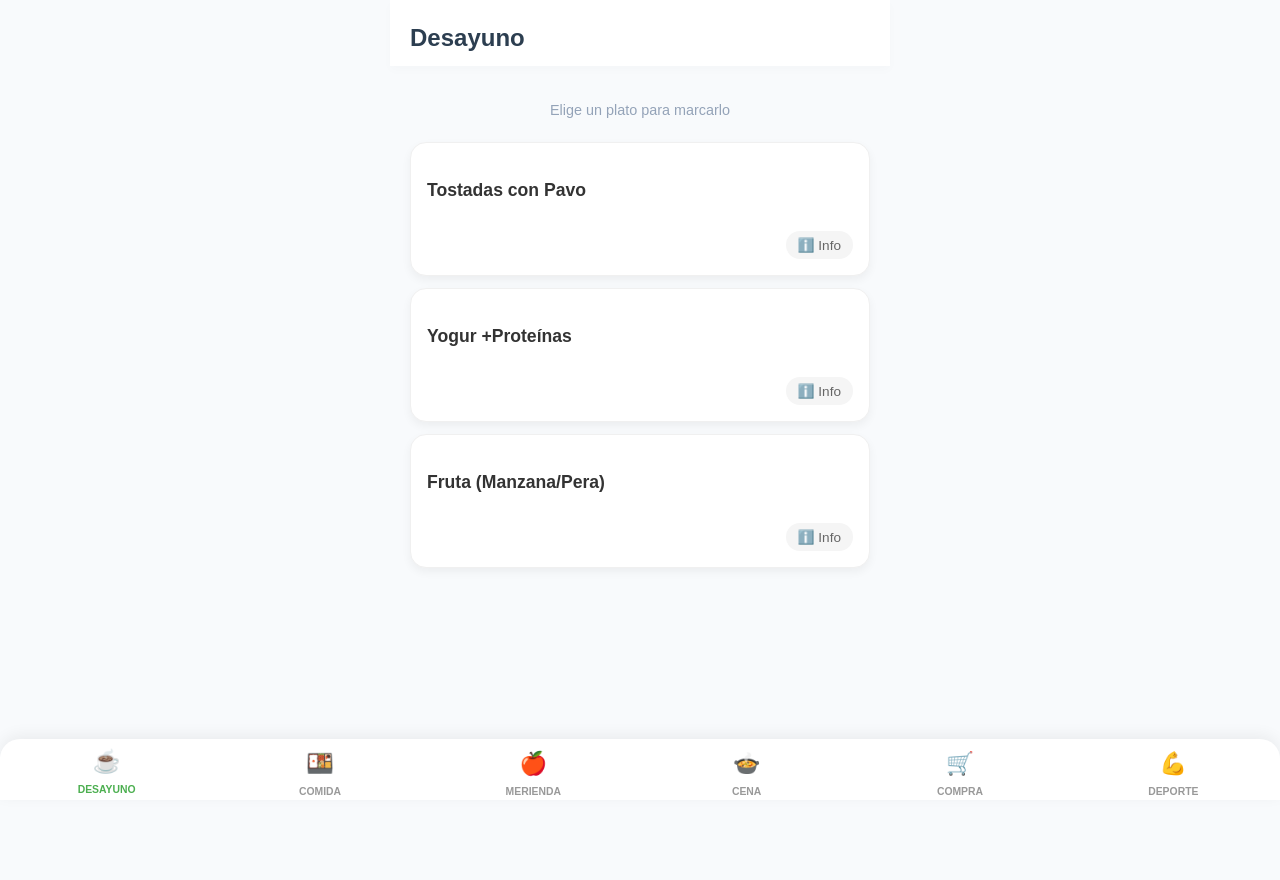
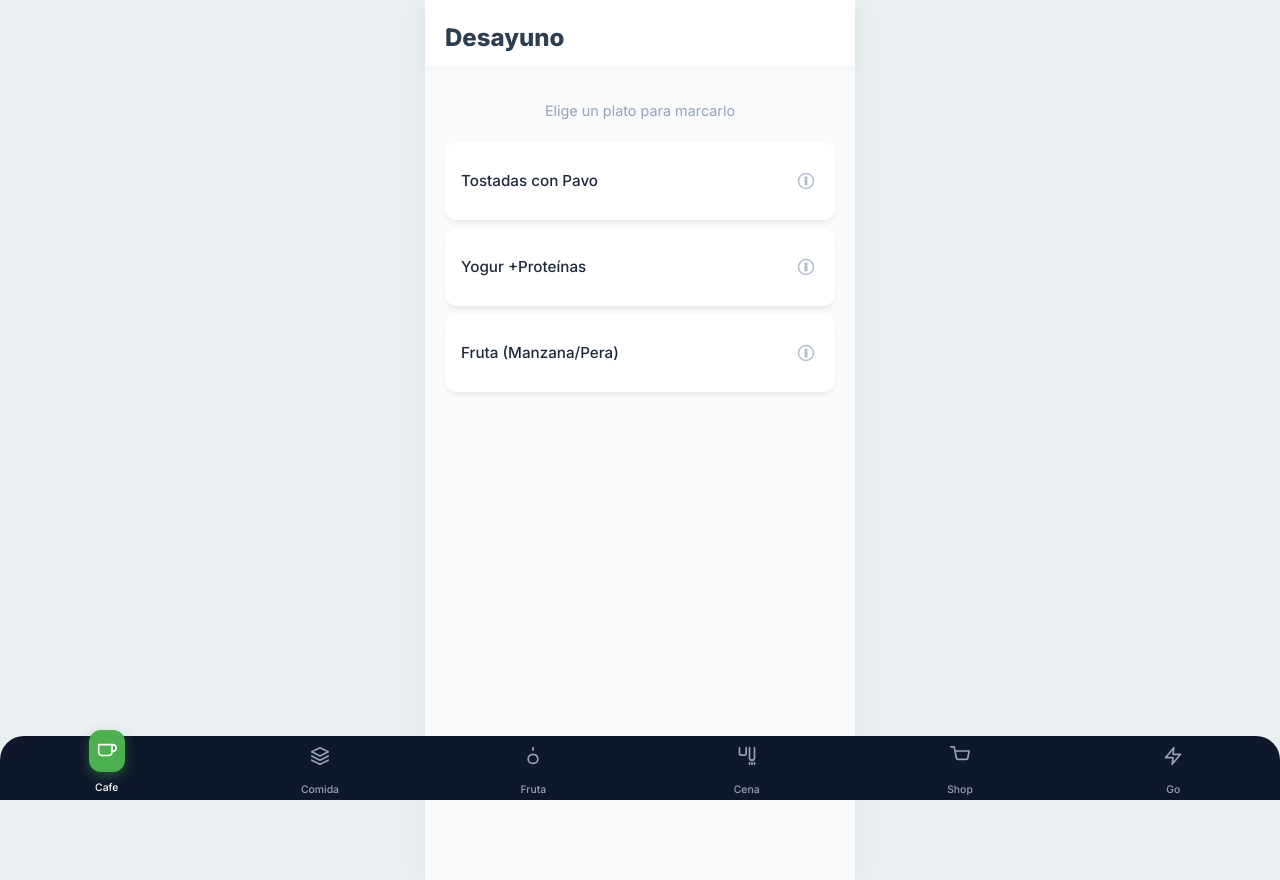
Before and after one commit to condrado/salud, a Vue app: page / in a window 1280 px wide. Built offline with nearby package versions, Linux system fonts and the light colour scheme.

Commit message:
Diseño Premium Minimalista y Ultracompacto

```diff
--- a/src/App.vue
+++ b/src/App.vue
@@ -14,8 +14,8 @@ const handleNavigation = (view) => {
 </script>
 
 <template>
-  <div class="app-container">
-    <!-- Renderizado condicional para evitar dependencias externas como vue-router en este paso simple -->
+  <div class="app-wrapper">
+    <div class="mobile-container">
       <template v-if="['desayuno', 'comida', 'merienda', 'cena'].includes(activeView)">
         <MealsView :viewType="activeView" :key="activeView" />
       </template>
@@ -30,25 +30,41 @@ const handleNavigation = (view) => {
 
       <BottomNav :activeView="activeView" @navigate="handleNavigation" />
     </div>
+  </div>
 </template>
 
 <style>
-/* Estilos globales y reset específicos de la aplicación premium */
+@import url('https://fonts.googleapis.com/css2?family=Inter:wght@400;500;600;800&display=swap');
+
 :root {
-  --primary-color: #4CAF50;
-  --bg-color: #f8fafc;
+  --primary: #4CAF50;
+  --bg: #f8fafc;
+  --surface: #ffffff;
+  --text-main: #0f172a;
+  --text-muted: #64748b;
 }
 
 body {
   margin: 0;
   padding: 0;
-  font-family: 'Outfit', sans-serif; /* Si estuviera disponible, si no sans-serif */
-  background-color: var(--bg-color);
-  -webkit-font-smoothing: antialiased;
+  background-color: #eaeff2;
+  font-family: 'Inter', sans-serif;
+  color: var(--text-main);
+  overscroll-behavior: none;
 }
 
-.app-container {
-  max-width: 500px;
-  margin: 0 auto;
+.app-wrapper {
+  display: flex;
+  justify-content: center;
+  min-height: 100vh;
+}
+
+.mobile-container {
+  width: 100%;
+  max-width: 430px; /* Tamaño iPhone Max */
+  background: var(--bg);
+  min-height: 100vh;
+  position: relative;
+  box-shadow: 0 0 40px rgba(0,0,0,0.05);
 }
 </style>
--- /dev/null
+++ b/src/components/atoms/AppIcon.vue
@@ -0,0 +1,34 @@
+<script setup>
+const props = defineProps({
+  name: { type: String, required: true },
+  size: { type: [Number, String], default: 24 },
+  color: { type: String, default: 'currentColor' }
+});
+
+// Definición de paths SVG para iconos elegantes
+const icons = {
+  coffee: 'M18 8h1a4 4 0 0 1 0 8h-1M2 8h16v9a4 4 0 0 1-4 4H6a4 4 0 0 1-4-4V8z',
+  lunch: 'M12 2L2 7l10 5 10-5-10-5zM2 17l10 5 10-5M2 12l10 5 10-5',
+  apple: 'M12 20.94c1.88 0 3.39-.49 4.38-1.42 1-.95 1.42-2.3 1.42-3.83 0-1.74-.53-3.08-1.55-4.11-1.02-1.02-2.37-1.58-4.25-1.58-1.88 0-3.23.56-4.25 1.58-1.02 1.03-1.55 2.37-1.55 4.11 0 1.53.42 2.88 1.42 3.83.99.93 2.5 1.42 4.38 1.42z M12 5V2',
+  dinner: 'M3 2v7c0 1.1.9 2 2 2h4a2 2 0 0 0 2-2V2 M15 2v12a3 3 0 0 0 6 0V2 M18 20v2 M15 20v2 M21 20v2',
+  cart: 'M1 1h4l2.68 13.39a2 2 0 0 0 2 1.61h9.72a2 2 0 0 0 2-1.61L23 6H6',
+  bolt: 'M13 2L3 14h9l-1 8 10-12h-9l1-8z',
+  info: 'M12 22C6.477 22 2 17.523 2 12S6.477 2 12 2s10 4.477 10 10-4.477 10-10 10zm-1-11v6h2v-6h-2zm0-4v2h2V7h-2z'
+};
+</script>
+
+<template>
+  <svg
+    xmlns="http://www.w3.org/2000/svg"
+    :width="size"
+    :height="size"
+    viewBox="0 0 24 24"
+    fill="none"
+    :stroke="color"
+    stroke-width="2"
+    stroke-linecap="round"
+    stroke-linejoin="round"
+  >
+    <path :d="icons[name]" />
+  </svg>
+</template>
--- a/src/components/molecules/MealCard.vue
+++ b/src/components/molecules/MealCard.vue
@@ -1,6 +1,7 @@
 <script setup>
 import { actions } from '@/store';
 import AppBadge from '@/components/atoms/AppBadge.vue';
+import AppIcon from '@/components/atoms/AppIcon.vue';
 
 const props = defineProps({
   meal: { type: Object, required: true },
@@ -16,61 +17,69 @@ const handleIncrement = () => {
 
 <template>
   <div class="meal-card" @click="handleIncrement">
-    <div class="card-content">
+    <div class="main-info">
       <span class="meal-name">{{ meal.name }}</span>
       <AppBadge :count="meal.count" />
     </div>
-    <button class="info-btn" @click.stop="$emit('show-info', meal)">
-      ℹ️ Info
-    </button>
+
+    <div class="actions">
+      <button class="info-icon-btn" @click.stop="$emit('show-info', meal)">
+        <AppIcon name="info" size="18" color="#94a3b8" />
+      </button>
+    </div>
   </div>
 </template>
 
 <style scoped>
 .meal-card {
   background: white;
-  border-radius: 16px;
-  padding: 16px;
-  margin-bottom: 12px;
+  border-radius: 12px;
+  padding: 12px 16px;
+  margin-bottom: 8px; /* Tighter spacing */
   display: flex;
-  flex-direction: column;
+  align-items: center;
   justify-content: space-between;
-  box-shadow: 0 4px 10px rgba(0,0,0,0.05);
-  border: 1px solid #f0f0f0;
-  transition: transform 0.1s ease, box-shadow 0.2s ease;
+  box-shadow: 0 4px 6px -1px rgba(0, 0, 0, 0.05), 0 2px 4px -1px rgba(0, 0, 0, 0.03);
+  transition: all 0.15s ease-out;
   user-select: none;
-  -webkit-tap-highlight-color: transparent;
-  cursor: pointer;
-  min-height: 100px;
+  min-height: 54px; /* Very compact height */
 }
 
 .meal-card:active {
-  transform: scale(0.97);
-  box-shadow: 0 2px 5px rgba(0,0,0,0.1);
-  background: #fdfdfd;
+  transform: scale(0.98);
+  background: #f1f5f9;
 }
 
-.card-content {
+.main-info {
   display: flex;
-  justify-content: space-between;
   align-items: center;
+  gap: 12px;
   flex: 1;
 }
 
 .meal-name {
-  font-weight: 600;
-  font-size: 1.1rem;
-  color: #333;
+  font-weight: 500;
+  font-size: 0.95rem;
+  color: #1e293b;
+  line-height: 1.2;
 }
 
-.info-btn {
-  align-self: flex-end;
-  background: #f5f5f5;
+.actions {
+  display: flex;
+  align-items: center;
+}
+
+.info-icon-btn {
+  background: transparent;
   border: none;
-  padding: 6px 12px;
-  border-radius: 20px;
-  font-size: 0.85rem;
-  color: #666;
-  margin-top: 10px;
+  padding: 4px;
+  display: flex;
+  align-items: center;
+  justify-content: center;
+  opacity: 0.7;
+}
+
+.info-icon-btn:hover {
+  opacity: 1;
 }
 </style>
--- a/src/components/molecules/ShoppingItem.vue
+++ b/src/components/molecules/ShoppingItem.vue
@@ -11,60 +11,58 @@ const handleToggle = () => {
 </script>
 
 <template>
-  <div class="shopping-item" :class="{ checked: item.checked }" @click="handleToggle">
-    <div class="checkbox">
-      <span v-if="item.checked">✓</span>
-    </div>
-    <span class="item-name">{{ item.name }}</span>
+  <div class="compact-shopping-item" :class="{ checked: item.checked }" @click="handleToggle">
+    <div class="dot-indicator"></div>
+    <span class="item-label">{{ item.name }}</span>
   </div>
 </template>
 
 <style scoped>
-.shopping-item {
+.compact-shopping-item {
   display: flex;
   align-items: center;
-  padding: 14px 16px;
+  padding: 10px 14px;
   background: white;
-  border-radius: 12px;
-  margin-bottom: 8px;
-  box-shadow: 0 2px 4px rgba(0,0,0,0.02);
-  transition: all 0.2s;
+  border-radius: 8px;
+  box-shadow: 0 1px 2px rgba(0,0,0,0.03);
   cursor: pointer;
-  user-select: none;
+  transition: all 0.2s cubic-bezier(0.4, 0, 0.2, 1);
+  border-left: 3px solid transparent;
 }
 
-.shopping-item:active {
-  transform: scale(0.98);
-  opacity: 0.8;
+.dot-indicator {
+  width: 8px;
+  height: 8px;
+  border-radius: 50%;
+  background: #e2e8f0;
+  margin-right: 12px;
+  transition: all 0.2s;
 }
 
-.checkbox {
-  width: 24px;
-  height: 24px;
-  border: 2px solid #ddd;
-  border-radius: 6px;
-  margin-right: 12px;
-  display: flex;
-  align-items: center;
-  justify-content: center;
-  color: #4CAF50;
-  font-weight: bold;
-  transition: border-color 0.2s, background-color 0.2s;
+.item-label {
+  font-size: 0.85rem;
+  color: #334155;
+  font-weight: 500;
 }
 
-.item-name {
-  font-size: 1rem;
-  color: #444;
-  transition: color 0.2s, text-decoration 0.2s;
+.checked {
+  background: #f8fafc;
+  opacity: 0.6;
+  border-left-color: #94a3b8;
 }
 
-.checked .checkbox {
-  border-color: #4CAF50;
-  background-color: #e8f5e9;
+.checked .dot-indicator {
+  background: #94a3b8;
+  transform: scale(0.8);
 }
 
-.checked .item-name {
-  color: #ccc;
+.checked .item-label {
   text-decoration: line-through;
+  color: #94a3b8;
+}
+
+.compact-shopping-item:active {
+  transform: translateX(4px);
+  background: #f1f5f9;
 }
 </style>
--- a/src/components/organisms/BottomNav.vue
+++ b/src/components/organisms/BottomNav.vue
@@ -1,73 +1,88 @@
 <script setup>
+import AppIcon from '@/components/atoms/AppIcon.vue';
+
 const emit = defineEmits(['navigate']);
 defineProps({
   activeView: { type: String, default: 'desayuno' }
 });
 
 const navItems = [
-  { id: 'desayuno', label: 'Desayuno', icon: '☕' },
-  { id: 'comida', label: 'Comida', icon: '🍱' },
-  { id: 'merienda', label: 'Merienda', icon: '🍎' },
-  { id: 'cena', label: 'Cena', icon: '🍲' },
-  { id: 'compra', label: 'Compra', icon: '🛒' },
-  { id: 'deporte', label: 'Deporte', icon: '💪' }
+  { id: 'desayuno', label: 'Cafe', icon: 'coffee' },
+  { id: 'comida', label: 'Comida', icon: 'lunch' },
+  { id: 'merienda', label: 'Fruta', icon: 'apple' },
+  { id: 'cena', label: 'Cena', icon: 'dinner' },
+  { id: 'compra', label: 'Shop', icon: 'cart' },
+  { id: 'deporte', label: 'Go', icon: 'bolt' }
 ];
 </script>
 
 <template>
-  <nav class="bottom-nav">
+  <nav class="bottom-nav-v2">
     <div
       v-for="item in navItems"
       :key="item.id"
-      class="nav-item"
+      class="nav-item-v2"
       :class="{ active: activeView === item.id }"
       @click="$emit('navigate', item.id)"
     >
-      <span class="icon">{{ item.icon }}</span>
-      <span class="label">{{ item.label }}</span>
+      <div class="icon-wrapper">
+        <AppIcon
+          :name="item.icon"
+          :size="20"
+          :color="activeView === item.id ? '#ffffff' : '#94a3b8'"
+        />
+      </div>
+      <span class="label-v2">{{ item.label }}</span>
     </div>
   </nav>
 </template>
 
 <style scoped>
-.bottom-nav {
+.bottom-nav-v2 {
   position: fixed;
   bottom: 0;
   left: 0;
-  width: 100%;
-  background: white;
+  right: 0;
+  height: 64px;
+  background: #0f172a; /* Sophisticated deep dark */
   display: flex;
   justify-content: space-around;
-  padding: 8px 0;
-  padding-bottom: env(safe-area-inset-bottom, 12px);
-  box-shadow: 0 -4px 15px rgba(0,0,0,0.06);
-  z-index: 900;
-  border-radius: 20px 20px 0 0;
+  padding-bottom: env(safe-area-inset-bottom, 8px);
+  z-index: 999;
+  border-radius: 24px 24px 0 0;
 }
 
-.nav-item {
+.nav-item-v2 {
   display: flex;
   flex-direction: column;
   align-items: center;
+  justify-content: center;
   flex: 1;
-  color: #999;
-  transition: all 0.2s;
-  cursor: pointer;
+  transition: all 0.3s cubic-bezier(0.4, 0, 0.2, 1);
 }
 
-.nav-item.active {
-  color: #4CAF50;
+.icon-wrapper {
+  padding: 8px;
+  border-radius: 12px;
+  transition: all 0.3s;
+}
+
+.nav-item-v2.active .icon-wrapper {
+  background: #4CAF50;
+  transform: translateY(-8px);
+  box-shadow: 0 4px 12px rgba(76, 175, 80, 0.4);
+}
+
+.label-v2 {
+  font-size: 0.65rem;
+  font-weight: 500;
+  color: #94a3b8;
+  margin-top: 2px;
+  transition: all 0.3s;
+}
+
+.nav-item-v2.active .label-v2 {
+  color: #ffffff;
   transform: translateY(-2px);
 }
-
-.icon {
-  font-size: 1.4rem;
-  margin-bottom: 4px;
-}
-
-.label {
-  font-size: 0.65rem;
-  font-weight: 600;
-  text-transform: uppercase;
-}
 </style>
```
Also changed, not shown: src/pages/ShoppingView.vue (+47 -37 lines), 5 other files (tests, documents, lock files or other folders). Lines whose indentation alone changed are shown as unchanged.
